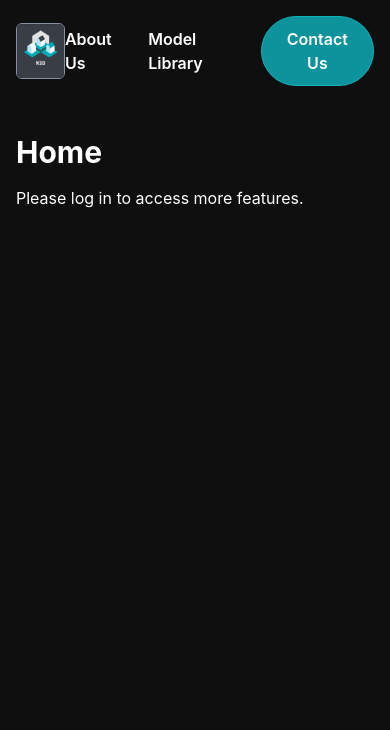
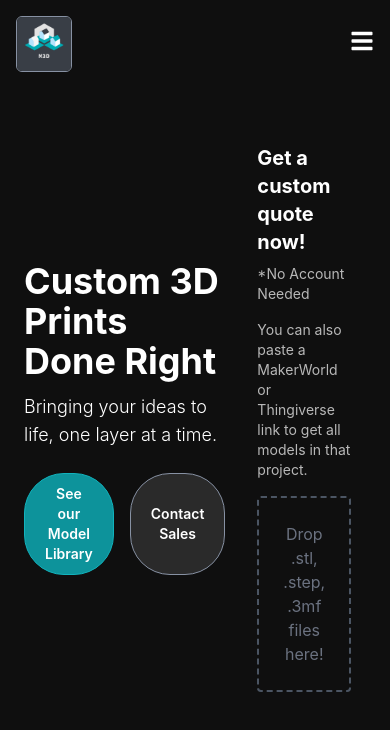
Before and after one commit to R44VC0RP/express-mandarin3d, a React (Create React App) app in the folder client/: page / in a window 390 px wide. Shown: the top 730 px of the page. Built offline with nearby package versions, Linux system fonts and the light colour scheme; no server answers.

Commit message:
login is working! yay

```diff
--- a/client/package.json
+++ b/client/package.json
@@ -15,7 +15,7 @@
     "web-vitals": "^2.1.4"
   },
   "scripts": {
-    "start": "react-scripts start",
+    "start": "BROWSER=none react-scripts start",
     "build": "react-scripts build",
     "test": "react-scripts test",
     "eject": "react-scripts eject"
--- a/client/src/App.js
+++ b/client/src/App.js
@@ -1,5 +1,5 @@
 import React from 'react';
-import { BrowserRouter as Router, Route, Routes, Navigate } from 'react-router-dom';
+import { BrowserRouter as Router, Route, Routes, Navigate, useLocation } from 'react-router-dom';
 import Home from './pages/Home';
 import Cart from './pages/Cart';
 import Login from './pages/Login';
@@ -7,8 +7,19 @@ import Logout from './pages/Logout';
 import { AuthProvider, useAuth } from './context/AuthContext.js';
 
 const ProtectedRoute = ({ children }) => {
+  const { isAuthenticated, loading } = useAuth();
+  const location = useLocation();
+
+  if (loading) {
+    return <div className="flex justify-center items-center h-screen">Loading...</div>;
+  }
+
+  return isAuthenticated ? children : <Navigate to={`/login?next=${encodeURIComponent(location.pathname)}`} />;
+};
+
+const LoginRoute = () => {
   const { isAuthenticated } = useAuth();
-  return isAuthenticated ? children : <Navigate to="/login" />;
+  return isAuthenticated ? <Navigate to="/?code=C01" /> : <Login />;
 };
 
 function App() {
@@ -16,7 +27,7 @@ function App() {
     <AuthProvider>
       <Router>
         <Routes>
-          <Route path="/login" element={<Login />} />
+          <Route path="/login" element={<LoginRoute />} />
           <Route path="/" element={<Home />} />
           <Route path="/cart" element={<ProtectedRoute><Cart /></ProtectedRoute>} />
           <Route path="/logout" element={<Logout />} />
--- a/client/src/components/Header.jsx
+++ b/client/src/components/Header.jsx
@@ -1,30 +1,41 @@
-import React from 'react';
+import React, { useState } from 'react';
 import m3d_logo from '../assets/images/m3d_logo.png';
 import { useAuth } from '../context/AuthContext';
-import { FaSignOutAlt } from "react-icons/fa";
+import { FaSignOutAlt, FaBars, FaTimes } from "react-icons/fa";
 
 const Header = () => {
+    const { isAuthenticated, user } = useAuth();
+    const [isMobileMenuOpen, setIsMobileMenuOpen] = useState(false);
 
-    const { isAuthenticated, user } = useAuth();
     React.useEffect(() => {
-		if (user && user.role) {
-		}
-	}, [user]);
+        if (user && user.role) {
+        }
+    }, [user]);
+
+    const toggleMobileMenu = () => {
+        setIsMobileMenuOpen(!isMobileMenuOpen);
+    };
+
     return (
-        <header className="p-4 flex items-center justify-between">
+        <header className="p-4 flex items-center justify-between ">
             <div className="flex items-center">
                 <a href="/">
                     <img src={m3d_logo} alt="logo" className="h-14 w-auto border border-[#8791A3] rounded-md" />
                 </a>
             </div>
-            <nav className="flex items-center space-x-6">
-                <a href="#" className="text-white font-semibold hover:text-gray-300">About Us</a>
-                <a href="#" className="text-white font-semibold hover:text-gray-300">Model Library</a>
-                <button className="primary-button font-semibold">
+            <div className="md:hidden">
+                <button onClick={toggleMobileMenu} className="text-white">
+                    {isMobileMenuOpen ? <FaTimes className="text-2xl" /> : <FaBars className="text-2xl" />}
+                </button>
+            </div>
+            <nav className={`flex-col md:flex-row md:flex items-center md:space-x-6 ${isMobileMenuOpen ? 'flex items-end' : 'hidden'} md:flex`}>
+                <a href="#" className={`text-white font-semibold hover:text-gray-300 ${isMobileMenuOpen ? 'py-2' : ''}`}>About Us</a>
+                <a href="#" className={`text-white font-semibold hover:text-gray-300 ${isMobileMenuOpen ? 'py-2' : ''}`}>Model Library</a>
+                <button className={`primary-button font-semibold ${isMobileMenuOpen ? 'py-2' : ''}`} onClick={() => window.location.href = '/cart'}>
                     Contact Us
                 </button>
                 {isAuthenticated && (
-                    <a href="/logout">
+                    <a href="/logout" className={`${isMobileMenuOpen ? 'py-2' : ''}`}>
                         <FaSignOutAlt className="mr-2 text-red-500 bg-gray-200 rounded-full p-1 text-2xl" />
                     </a>
                 )}
--- a/client/src/index.css
+++ b/client/src/index.css
@@ -29,3 +29,19 @@ code {
   color: #FFFFFF;
   cursor: pointer;
 }
+
+.secondary-button {
+  background-color: #2A2A2A;
+  color: #FFFFFF;
+  padding: 10px 20px;
+  border-radius: 40px;
+  border: 1px solid #8791A3;
+  cursor: pointer;
+  transition: background-color 0.3s ease, color 0.3s ease;
+}
+
+.secondary-button:hover {
+  background-color: #8791A3;
+  color: #FFFFFF;
+  cursor: pointer;
+}
--- a/client/src/pages/Home.jsx
+++ b/client/src/pages/Home.jsx
@@ -1,10 +1,14 @@
 import React, { useEffect, useState } from 'react';
+import { useLocation } from 'react-router-dom';
 import Header from '../components/Header';
 import { useAuth } from '../context/AuthContext';
+import { FaInfoCircle } from 'react-icons/fa';
 
 function Home() {
 	const { isAuthenticated, user, loading } = useAuth();
 	const [localLoading, setLocalLoading] = useState(true);
+	const [showAlert, setShowAlert] = useState(false);
+	const location = useLocation();
 
 	useEffect(() => {
 		if (!loading) {
@@ -13,10 +17,12 @@ function Home() {
 	}, [loading, isAuthenticated, user]);
 
 	useEffect(() => {
-		if (user && user.role) {
-			console.log('User role:', user.role);
+		const params = new URLSearchParams(location.search);
+		if (params.get('code') === 'C01') {
+			setShowAlert(true);
+			setTimeout(() => setShowAlert(false), 5000); // Hide alert after 5 seconds
 		}
-	}, [user]);
+	}, [location]);
 
 	if (localLoading) {
 		return <div>Loading...</div>;
@@ -24,23 +30,33 @@ function Home() {
 
 	return (
 		<div className="min-h-screen bg-[#0F0F0F] text-white">
-			<Header />
-			<main className="container mx-auto px-4 py-8">
-				<h1 className="text-3xl font-bold mb-4">Home</h1>
-				{isAuthenticated && user ? (
-					<div>
-						<p>Welcome, {user.username}!</p>
-						{user.role === 'admin' && (
-							<div className="mt-4 p-4 bg-green-800 rounded">
-								<h2 className="text-xl font-semibold mb-2">Admin Panel</h2>
-								<p>This content is only visible to admins.</p>
-							</div>
-						)}
+				<Header />
+				<main className="container mx-auto px-4 py-8">
+					{showAlert && (
+						<div className="bg-blue-500 text-white p-4 rounded mb-4 flex items-center">
+							<FaInfoCircle className="mr-2" />
+							You are already logged in.
+						</div>
+					)}
+				<div className="flex justify-between items-center">
+					<div className="max-w-md p-2">
+						<h1 className="text-4xl font-bold mb-3">Custom 3D Prints Done Right</h1>
+						<p className="text-lg mb-6 font-light">Bringing your ideas to life, one layer at a time.</p>
+						<div className="flex space-x-4">
+							<button className="primary-button font-semibold text-sm">See our Model Library</button>
+							<button className="secondary-button font-semibold text-sm">Contact Sales</button>
+						</div>
 					</div>
-				) : (
-					<p>Please log in to access more features.</p>
-				)}
-			</main>
+					<div className="max-w-md p-6 rounded">
+						<h2 className="text-xl font-bold mb-2">Get a custom quote now!</h2>
+						<p className="text-sm mb-4 opacity-70">*No Account Needed</p>
+						<p className="text-sm mb-4 opacity-70">You can also paste a MakerWorld or Thingiverse link to get all models in that project.</p>
+						<div className="border-2 border-dashed border-gray-600 p-6 rounded text-center">
+							<p className="text-gray-500">Drop .stl, .step, .3mf files here!</p>
+						</div>
+					</div>
+				</div>
+				</main>
 		</div>
 	);
 }
--- a/client/src/pages/Login.jsx
+++ b/client/src/pages/Login.jsx
@@ -1,46 +1,62 @@
 import React, { useState } from 'react';
-import { useNavigate } from 'react-router-dom';
-import { useAuth } from '../context/AuthContext';
+import { useNavigate, useLocation } from 'react-router-dom';
+import { useAuth } from '../context/AuthContext.js';
 import Header from '../components/Header';
+import { FaExclamationTriangle } from 'react-icons/fa';
+
 
 function Login() {
   const [username, setUsername] = useState('');
   const [password, setPassword] = useState('');
+  const [error, setError] = useState('');
   const { login } = useAuth();
   const navigate = useNavigate();
+  const location = useLocation();
 
   const handleSubmit = async (e) => {
     e.preventDefault();
+    setError('');
     if (await login(username, password)) {
-      navigate('/');
+      const params = new URLSearchParams(location.search);
+      const nextPath = params.get('next') || '/';
+      navigate(nextPath);
     } else {
-      alert('Login failed');
+      setError('Invalid username or password');
     }
   };
 
   return (
-    <div className='bg-[#0F0F0F]'>
+    <div className='bg-[#0F0F0F] min-h-screen'>
       <Header />
-      <div className="flex items-center justify-center min-h-screen ">
+      <div className="flex items-center justify-center min-h-[calc(100vh-64px)]">
+        <form onSubmit={handleSubmit} className="p-6 bg-[#2A2A2A] rounded shadow-md border border-[#8791A3] w-full max-w-md">
+          <h2 className='text-white text-2xl font-bold mb-4'>Login to Mandarin 3D</h2>
+          <p className='text-white text-sm mb-4 opacity-70'>Please enter your username and password to access the admin panel.</p>
 
+          {error && (
+            <div className="bg-red-500 text-white p-3 rounded mb-4 flex items-center">
+              <FaExclamationTriangle className="mr-2" />
+              {error}
+            </div>
+          )}
 
-        <form onSubmit={handleSubmit} className="p-6 bg-[#2A2A2A] rounded shadow-md border border-[#8791A3]">
-        <h2 className='text-[#FFFFFF] text-2xl font-bold mb-2'>Login to M3D Admin</h2>
+          <p className='text-white text-sm mb-2'>Username:</p>
           <input
             type="text"
             value={username}
             onChange={(e) => setUsername(e.target.value)}
             placeholder="Username"
-            className="w-full p-2 mb-4 border rounded"
+            className="w-full p-2 mb-4 border rounded bg-[#3A3A3A] text-white"
           />
+          <p className='text-white text-sm mb-2'>Password:</p>
           <input
             type="password"
             value={password}
             onChange={(e) => setPassword(e.target.value)}
             placeholder="Password"
-            className="w-full p-2 mb-4 border rounded"
+            className="w-full p-2 mb-4 border rounded bg-[#3A3A3A] text-white"
           />
-          <button type="submit" className="primary-button">
+          <button type="submit" className="w-full primary-button">
             Login
           </button>
         </form>
```
Also changed, not shown: 1 other file (tests, documents, lock files or other folders).
